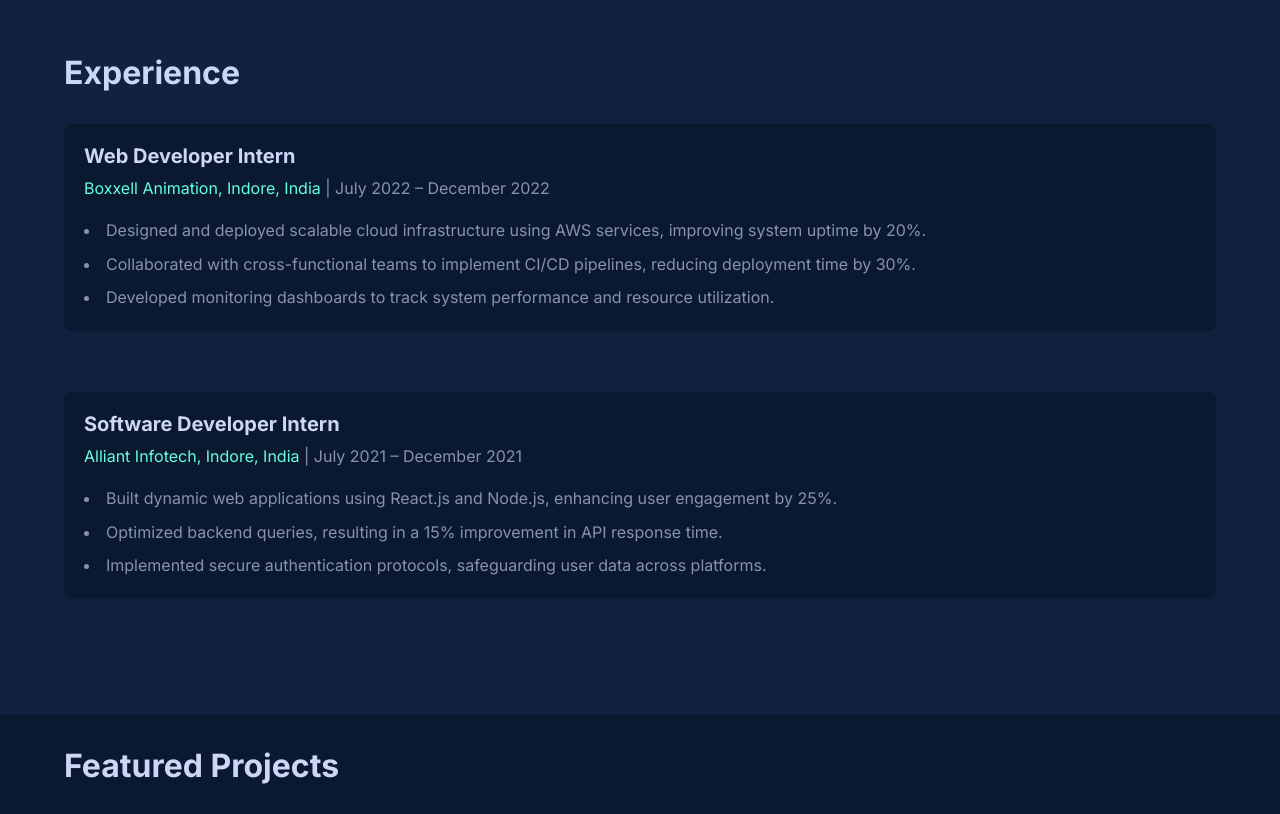
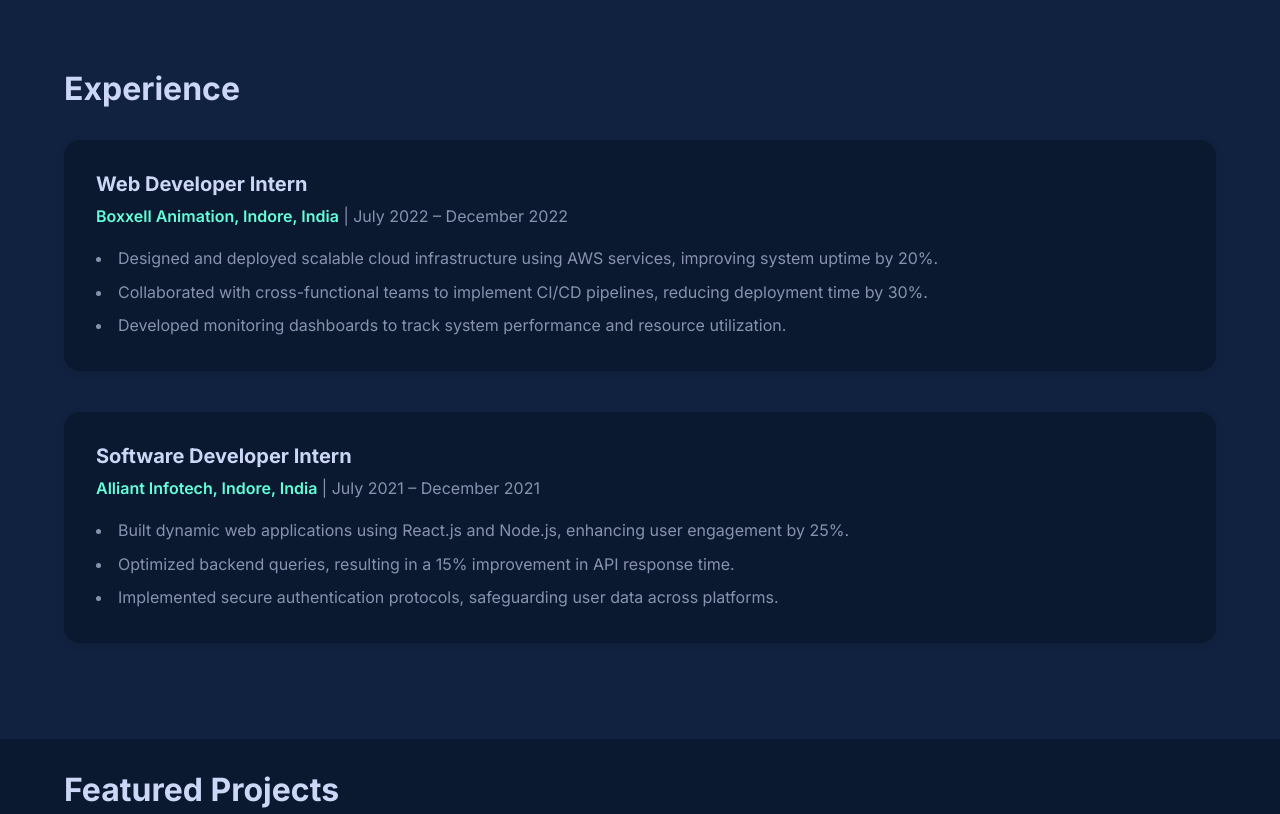
Before and after one commit to ijayeshpatidar/portfolio, a plain HTML site: page index.html in a window 1280 px wide. Shown: the part 2180-2994 px from the top of the page. Drawn offline with nearby package versions, Linux system fonts and the light colour scheme.

Commit message:
Update styles.css

```diff
--- a/css/styles.css
+++ b/css/styles.css
@@ -383,7 +383,7 @@ section:nth-child(even) {
 .education-list {
     display: flex;
     flex-direction: column;
-    gap: 1rem;
+    gap: 2rem;
     margin-top: 2rem;
 }
 
@@ -449,11 +449,11 @@ section:nth-child(even) {
 }
 
 .experience-item {
-    background-color: var(--secondary-color);
-    color: #fff;
-    padding: 20px;
-    margin-bottom: 20px;
-    border-radius: 8px;
+    background-color: var(--secondary-color); /* Set the background to secondary color */
+    color: #fff; /* Set text color to white for contrast */
+    padding: 2rem;
+    margin-bottom: 0px;
+    border-radius: 1rem;
     box-shadow: 0 2px 10px rgba(0, 0, 0, 0.1);
 }
 
@@ -469,8 +469,8 @@ section:nth-child(even) {
 }
 
 .experience-item .company {
-    color: var(--primary-color);
-    margin-bottom: 0.25rem;
+    color: var(--primary-color); /* Highlight company name */
+    font-weight: 600;
 }
 
 .experience-item .duration {
```
